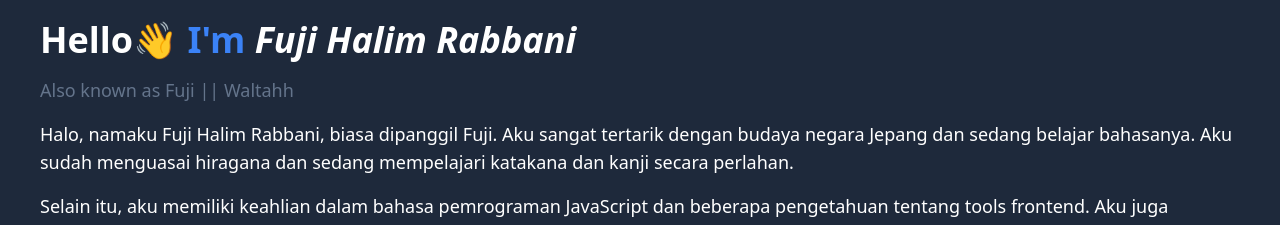
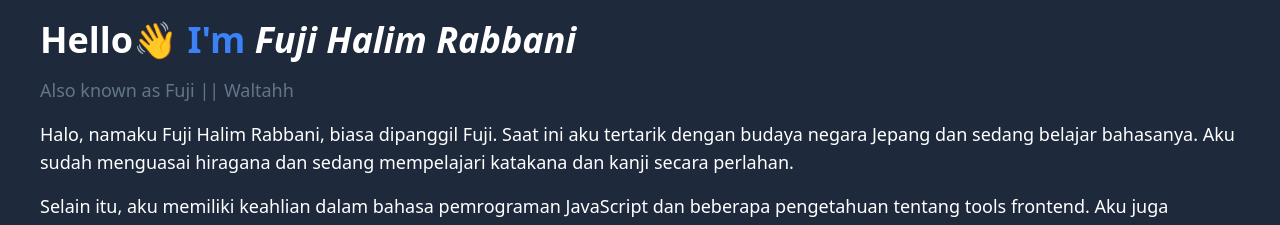
Before and after one commit to Fujitime/Portfolio, a Vue app: page / in a window 1280 px wide. Shown: the part 860-1085 px from the top of the page. Built offline with nearby package versions, Linux system fonts and the light colour scheme; no server answers; a web font is replaced by a local one.

Commit message:
chore: change text

```diff
--- a/src/components/About.vue
+++ b/src/components/About.vue
@@ -17,7 +17,7 @@
         </p>
         <p class="text-sm lg:text-lg  mb-10">I have a dream to collaborate with companies or startups, and my enthusiasm for it drives me to keep learning:)</p> -->
         <p class="text-sm lg:text-lg mb-4" >
-          Halo, namaku Fuji Halim Rabbani, biasa dipanggil Fuji. Aku sangat tertarik dengan budaya negara Jepang dan sedang belajar bahasanya. Aku sudah menguasai hiragana dan sedang mempelajari katakana dan kanji secara perlahan.
+          Halo, namaku Fuji Halim Rabbani, biasa dipanggil Fuji. Saat ini aku tertarik dengan budaya negara Jepang dan sedang belajar bahasanya. Aku sudah menguasai hiragana dan sedang mempelajari katakana dan kanji secara perlahan.
         </p>
         <p class="text-sm lg:text-lg mb-4" >
           Selain itu, aku memiliki keahlian dalam bahasa pemrograman JavaScript dan beberapa pengetahuan tentang tools frontend. Aku juga terkadang menulis blog tentang keseharianku dan terkadang mengupload konten di YouTube.
--- a/src/views/Home.vue
+++ b/src/views/Home.vue
@@ -68,7 +68,7 @@ export default {
   data() {
     return {
       imageLoaded: false,
-      textArray: ["Web Developer", "Front-end Developer"],
+      textArray: ["Web Developer", "Who I Am ?"],
     };
   },
   mounted() {
```
